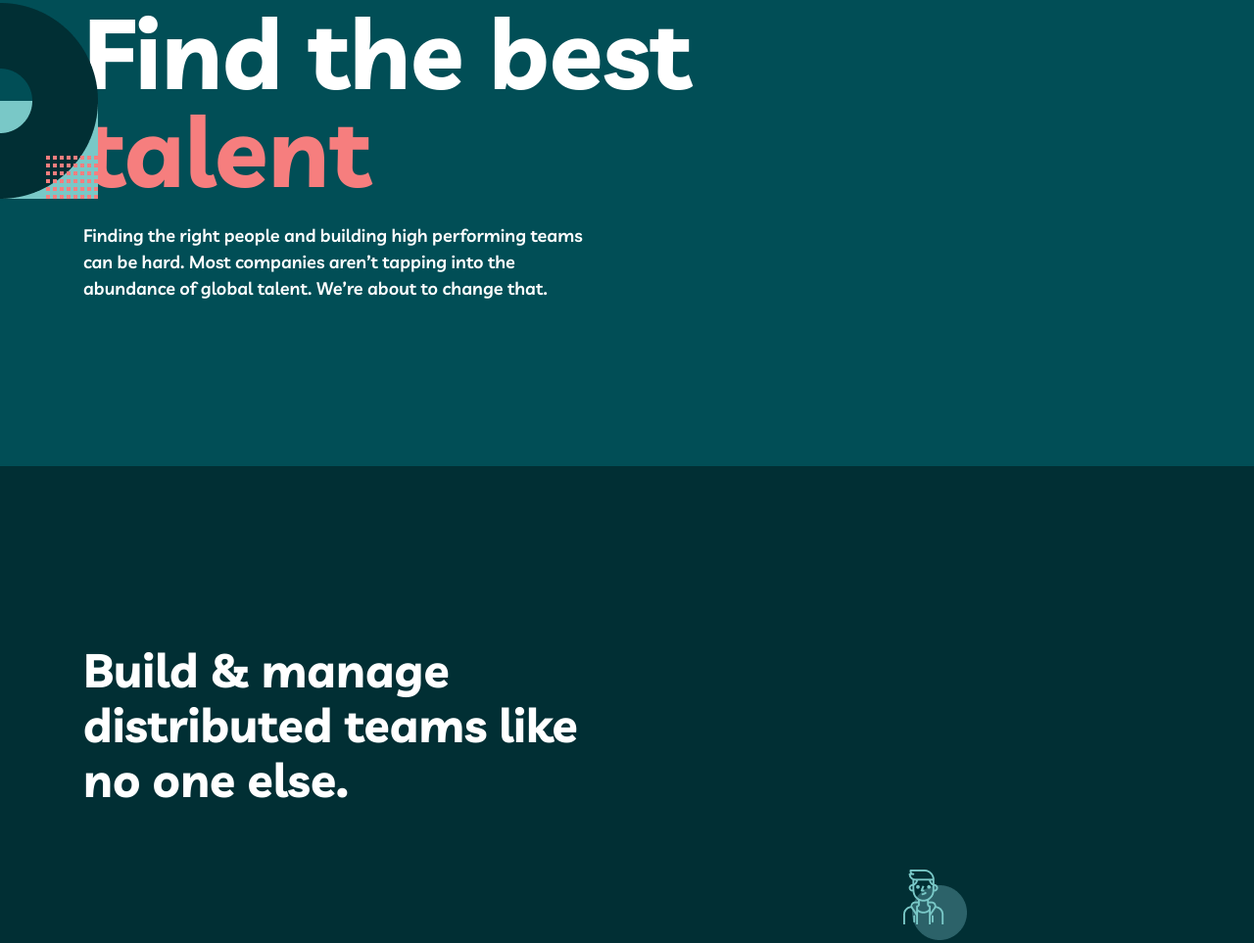
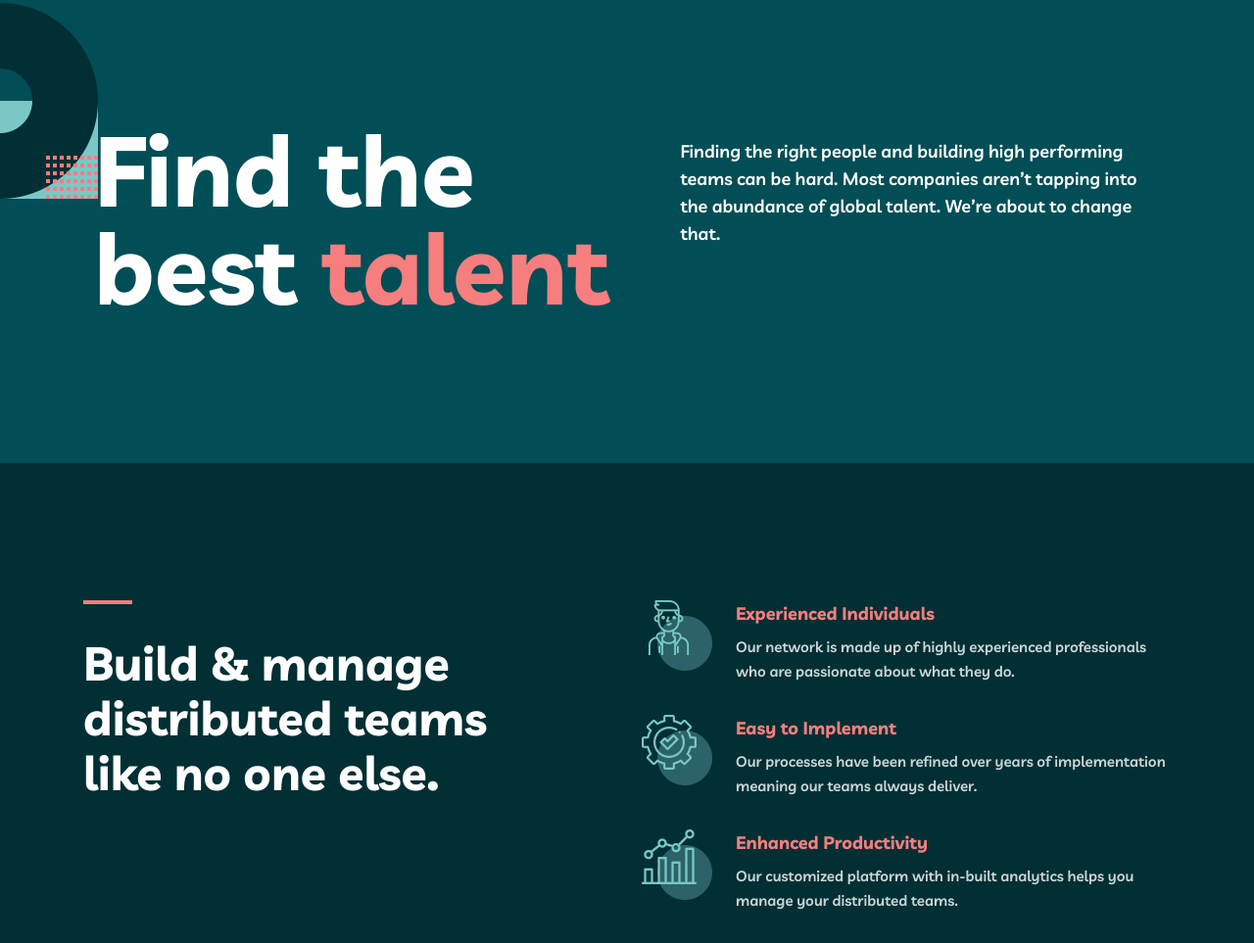
Before and after one commit to EAV-7/L..I.J.E, a plain HTML site: page index.html in a window 1280 px wide. Shown: the part 205-1168 px from the top of the page at 98% size. Drawn offline with Linux system fonts and the light colour scheme.

Commit message:
index update

```diff
--- a/CSS/index.css
+++ b/CSS/index.css
@@ -102,8 +102,28 @@ header {
 /* HERO */
 .hero {
   background-color: #014E56;
-  padding-bottom: 150px;
+  padding: 120px 0 150px;
   position: relative;
+}
+
+.containerHero {
+  width: 85%;
+  max-width: 1200px;
+  margin: 0 auto;
+  display: flex;
+  justify-content: space-between;
+  align-items: flex-start;
+  flex-wrap: wrap;
+}
+
+.hero-content {
+  flex: 1 1 50%;
+  max-width: 600px;
+}
+
+.hero-text {
+  flex: 1 1 40%;
+  max-width: 500px;
 }
 
 .hero h1 {
@@ -117,14 +137,12 @@ header {
   color: #F67E7E;
 }
 
-.hero-content {
-  width: 60%;
-}
-
 .hero p {
-  margin-top: 24px;
-  font-weight: 500;
-  width: 80%;
+  font-family: Livvic;
+  font-size: 18px;
+  font-style: normal;
+  font-weight: 600;
+  line-height: 28px;
 }
 
 .hero-decor {
@@ -132,38 +150,72 @@ header {
   left: 0;
   top: 0;
   max-width: 350px;
+  height: auto;
 }
+
 
 /* FEATURES */
 .features {
   background-color: #012F34;
   padding: 140px 0;
+  position: relative;
+}
+
+.features .container {
+  display: flex;
+  justify-content: space-between;
+  align-items: flex-start;
+  flex-wrap: wrap;
 }
 
 .features h2 {
-  width: 50%;
+  width: 445px;
   font-size: 48px;
-  margin-bottom: 64px;
   line-height: 56px;
+  margin: 0;
+  position: relative;
+}
+
+/* Raudonas brūkšnelis virš h2 */
+.features h2::before {
+  content: "";
+  display: block;
+  width: 50px;
+  height: 4px;
+  background-color: #F67E7E;
+  margin-bottom: 32px;
 }
 
 .feature-grid {
-  display: grid;
-  gap: 10px;
-  text-align: left;
-  margin-left: 830px;
-
+  display: flex;
+  flex-direction: column;
+  gap: 32px;
+  max-width: 540px;
 }
 
 .feature-item {
-  max-width: 300px;
+  display: flex;
+  align-items: flex-start;
+  gap: 24px;
+}
 
+.feature-item img {
+  width: 72px;
+  height: 72px;
 }
 
 .feature-item h3 {
-  margin: 24px 0 12px;
+  margin: 0 0 8px;
   color: #F67E7E;
   font-size: 18px;
+}
+
+.feature-item p {
+  margin: 0;
+  font-size: 15px;
+  line-height: 25px;
+  opacity: 0.8;
+  color: white;
 }
 
 /* TESTIMONIALS */
--- a/index.html
+++ b/index.html
@@ -25,14 +25,17 @@
 
   <!-- HERO SECTION -->
   <section class="hero">
-    <div class="container">
+    <div class="containerHero">
       <div class="hero-content">
         <h1>Find the best <span class="highlight">talent</span></h1>
+      </div>
+      <div class="hero-text">
         <p>Finding the right people and building high performing teams can be hard. Most companies aren’t tapping into the abundance of global talent. We’re about to change that.</p>
       </div>
       <img src="img/Group 5.png" alt="Decoration" class="hero-decor" />
     </div>
   </section>
+
 
   <!-- FEATURES SECTION -->
   <section class="features">
@@ -41,18 +44,24 @@
       <div class="feature-grid">
         <div class="feature-item">
           <img src="img/Group 11.png" alt="" />
+          <div>
             <h3>Experienced Individuals</h3>
             <p>Our network is made up of highly experienced professionals who are passionate about what they do.</p>
           </div>
+        </div>
         <div class="feature-item">
           <img src="img/Group 12.png" alt="" />
+          <div>
             <h3>Easy to Implement</h3>
             <p>Our processes have been refined over years of implementation meaning our teams always deliver.</p>
           </div>
+        </div>
         <div class="feature-item">
           <img src="img/Group 13.png" alt="" />
+          <div>
             <h3>Enhanced Productivity</h3>
             <p>Our customized platform with in-built analytics helps you manage your distributed teams.</p>
+          </div>
         </div>
       </div>
     </div>
```
Lines whose indentation alone changed are shown as unchanged.
